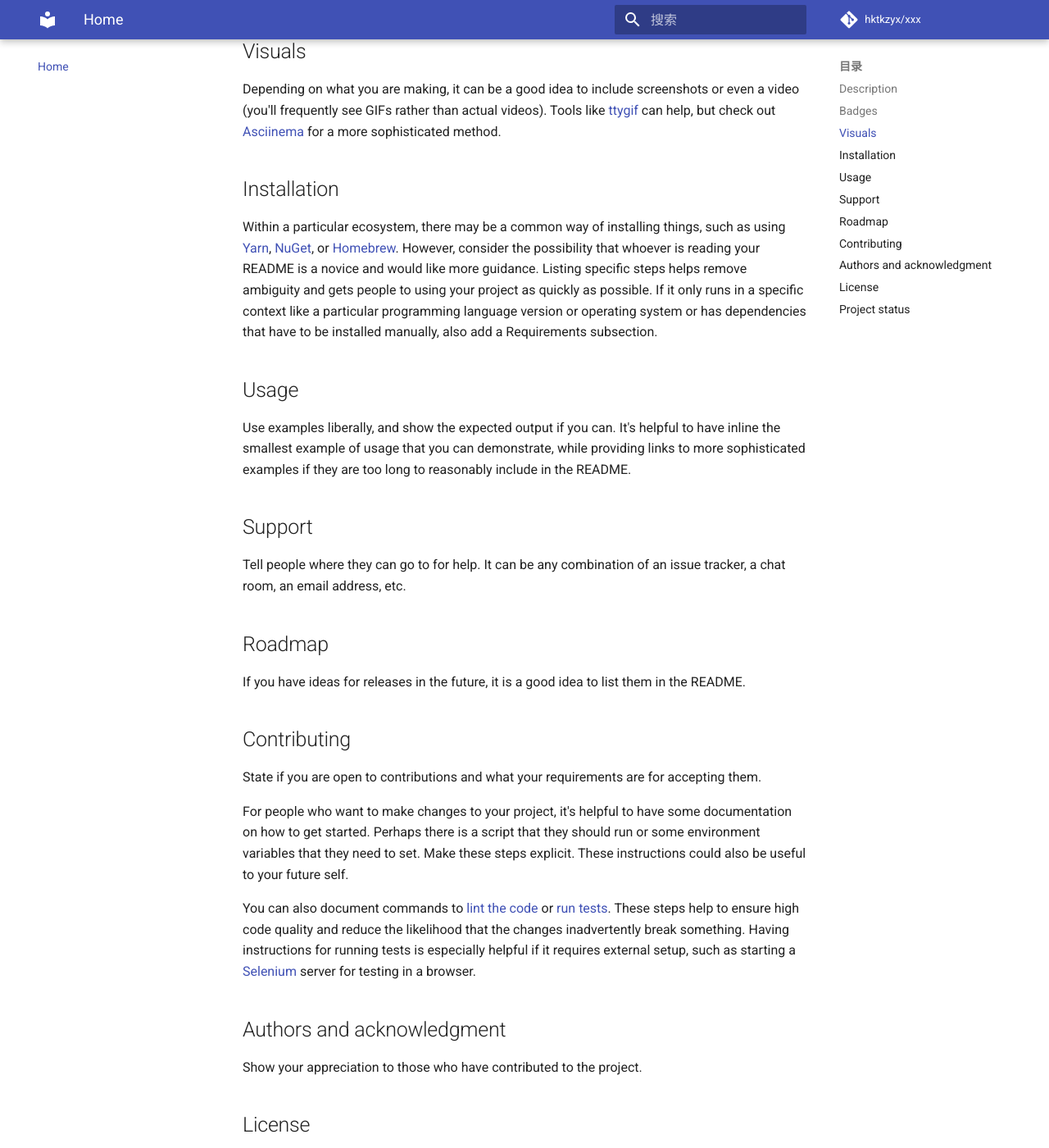
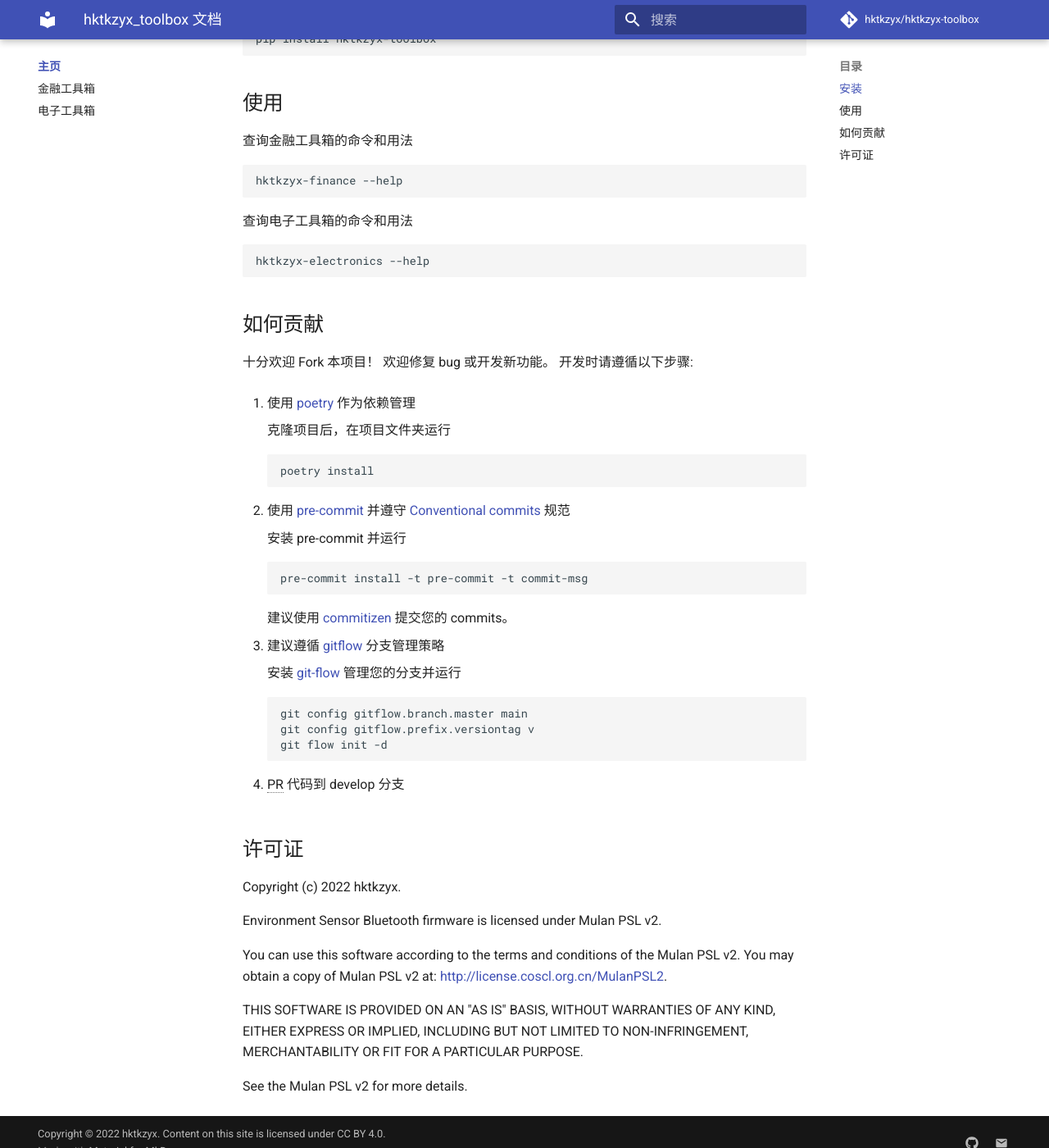
Before and after one commit to hktkzyx/hktkzyx-toolbox, an MkDocs documentation site: the page built from docs/README.md, in a window 1280 px wide and 1400 px high, scrolled down 609 px. Shown: the whole window at 82% size. Built offline with MkDocs 1.6.1 and Material for MkDocs 9.7.7, drawn with Linux system fonts in a browser that asks for light colours; comment, search, counter and statistics services are not loaded; the version menu is left out; some of the changed text lies outside the part shown.

Commit message:
docs: add docs

````diff
--- a/docs/README.md
+++ b/docs/README.md
@@ -1,70 +1,92 @@
-# Name
+# hktkzyx_toolbox 文档
 
-Choose a self-explaining name for your project.
+[Official Website](https://hktkzyx.github.io/hktkzyx-toolbox/) | @hktkzyx/hktkzyx_toolbox
 
-## Description
+hktkzyx_toolbox 是 hktkzyx 的一个工具箱应用。
+目前该工具箱主要采用命令行接口，具有一下功能：
 
-Let people know what your project can do specifically.
-Provide context and add a link to any reference visitors might be unfamiliar with.
-A list of **Features** or a **Background** subsection can also be added here.
-If there are alternatives to your project, this is a good place to list differentiating factors.
+- 养老保险计算
 
-## Badges
+    计算城镇居民养老保险的预期待遇
 
-On some READMEs, you may see small images that convey metadata, such as whether or not all the tests are passing for the project.
-You can use [Shields](https://shields.io/) to add some to your README.
-Many services also have instructions for adding a badge.
+- LED 分压电阻、电流计算
 
-## Visuals
+    计算 LED 的分压电阻大小
 
-Depending on what you are making, it can be a good idea to include screenshots or even a video (you'll frequently see GIFs rather than actual videos).
-Tools like [ttygif](https://github.com/icholy/ttygif) can help, but check out [Asciinema](https://asciinema.org/) for a more sophisticated method.
+- 标准电阻查询
 
-## Installation
+    根据电阻值查询标准电阻
 
-Within a particular ecosystem, there may be a common way of installing things,
-such as using [Yarn](https://yarnpkg.com/), [NuGet](https://www.nuget.org/), or [Homebrew](https://brew.sh/).
-However, consider the possibility that whoever is reading your README is a novice and would like more guidance.
-Listing specific steps helps remove ambiguity and gets people to using your project as quickly as possible.
-If it only runs in a specific context like a particular programming language version or operating system or has dependencies that have to be installed manually, also add a Requirements subsection.
+## 安装
 
-## Usage
+```bash
+pip install hktkzyx-toolbox
+```
 
-Use examples liberally, and show the expected output if you can.
-It's helpful to have inline the smallest example of usage that you can demonstrate, while providing links to more sophisticated examples if they are too long to reasonably include in the README.
+## 使用
 
-## Support
+查询金融工具箱的命令和用法
 
-Tell people where they can go to for help.
-It can be any combination of an issue tracker, a chat room, an email address, etc.
+```bash
+hktkzyx-finance --help
+```
 
-## Roadmap
+查询电子工具箱的命令和用法
 
-If you have ideas for releases in the future, it is a good idea to list them in the README.
+```bash
+hktkzyx-electronics --help
+```
 
-## Contributing
 
-State if you are open to contributions and what your requirements are for accepting them.
+## 如何贡献
 
-For people who want to make changes to your project, it's helpful to have some documentation on how to get started.
-Perhaps there is a script that they should run or some environment variables that they need to set.
-Make these steps explicit.
-These instructions could also be useful to your future self.
+十分欢迎 Fork 本项目！
+欢迎修复 bug 或开发新功能。
+开发时请遵循以下步骤:
 
-You can also document commands to [lint the code](https://stackoverflow.com/questions/8503559/what-is-linting) or [run tests](https://en.wikipedia.org/wiki/Test_automation).
-These steps help to ensure high code quality and reduce the likelihood that the changes inadvertently break something.
-Having instructions for running tests is especially helpful if it requires external setup, such as starting a [Selenium](http://www.seleniumhq.org/) server for testing in a browser.
+1. 使用 [poetry](https://python-poetry.org/) 作为依赖管理
 
-## Authors and acknowledgment
+    克隆项目后，在项目文件夹运行
 
-Show your appreciation to those who have contributed to the project.
+    ```bash
+    poetry install
+    ```
 
-## License
+2. 使用 [pre-commit](https://pre-commit.com/) 并遵守 [Conventional commits](https://www.conventionalcommits.org/en/v1.0.0/) 规范
 
-For open source projects, say how it is [licensed](https://www.makeareadme.com/#license-1).
+    安装 pre-commit 并运行
 
-## Project status
+    ```bash
+    pre-commit install -t pre-commit -t commit-msg
+    ```
 
-If you have run out of energy or time for your project, put a note at the top of the README saying that development has slowed down or stopped completely.
-Someone may choose to fork your project or volunteer to step in as a maintainer or owner, allowing your project to keep going.
-You can also make an explicit request for maintainers.
+    建议使用 [commitizen](https://github.com/commitizen-tools/commitizen) 提交您的 commits。
+
+3. 建议遵循 [gitflow](https://nvie.com/posts/a-successful-git-branching-model/) 分支管理策略
+
+    安装 [git-flow](https://github.com/petervanderdoes/gitflow-avh) 管理您的分支并运行
+
+    ```bash
+    git config gitflow.branch.master main
+    git config gitflow.prefix.versiontag v
+    git flow init -d
+    ```
+
+4. PR 代码到 develop 分支
+
+*[PR]: Pull request
+
+## 许可证
+
+Copyright (c) 2022 hktkzyx.
+
+Environment Sensor Bluetooth firmware is licensed under Mulan PSL v2.
+
+You can use this software according to the terms and conditions of the Mulan PSL v2.
+You may obtain a copy of Mulan PSL v2 at: http://license.coscl.org.cn/MulanPSL2.
+
+THIS SOFTWARE IS PROVIDED ON AN "AS IS" BASIS, WITHOUT WARRANTIES OF ANY KIND,
+EITHER EXPRESS OR IMPLIED, INCLUDING BUT NOT LIMITED TO NON-INFRINGEMENT,
+MERCHANTABILITY OR FIT FOR A PARTICULAR PURPOSE.
+
+See the Mulan PSL v2 for more details.
--- a/mkdocs.yml
+++ b/mkdocs.yml
@@ -1,18 +1,26 @@
 # Project information
-site_name: Site name
-site_description: Site description.
+site_name: hktkzyx toolbox
+site_description: hktkzyx toolbox.
 site_author: hktkzyx
-copyright:
-  Copyright &copy; 2022 hktkzyx.
+copyright: Copyright &copy; 2022 hktkzyx.
   Content on this site is licensed under CC BY 4.0.
 
 # Repository
-repo_name: hktkzyx/xxx
-repo_url: https://github.com/hktkzyx/xxx
+repo_name: hktkzyx/hktkzyx-toolbox
+repo_url: https://github.com/hktkzyx/hktkzyx-toolbox
 
 # Configuration
 nav:
-  - Home: README.md
+  - 主页:
+      - README.md
+      - 金融工具箱: finance.md
+      - 电子工具箱: electronics.md
+  - API 文档:
+      - reference/index.md
+      - electronics: reference/electronics.md
+      - finance:
+          - social_pension: reference/finance/social_pension.md
+      - misc: reference/misc.md
 theme:
   name: material
   language: zh
@@ -27,6 +35,20 @@ theme:
     - search.suggest
 plugins:
   - search
+  - mkdocstrings:
+      enable_inventory: true
+      default_handler: python
+      handlers:
+        python:
+          import:
+            - https://docs.python.org/3/objects.inv
+          selection:
+            docstring_style: numpy
+          rendering:
+            show_source: false
+            show_root_heading: true
+            show_signature_annotations: true
+            show_root_members_full_path: true
 extra:
   version:
     provider: mike
@@ -35,7 +57,6 @@ extra:
       link: https://github.com/hktkzyx
     - icon: material/email
       link: mailto:<hktkzyx@yeah.net>
-
 
 # Extensions
 markdown_extensions:
@@ -58,7 +79,7 @@ markdown_extensions:
       repo_url_shortener: true
       repo_url_shorthand: true
       user: hktkzyx
-      repo: electronic-dices-stc-firmware
+      repo: hktkzyx-toolbox
   - pymdownx.snippets
   - pymdownx.superfences
 
--- a/pyproject.toml
+++ b/pyproject.toml
@@ -30,6 +30,9 @@ click = "^8.0.4"
 [tool.poetry.dev-dependencies]
 pytest = "^7.1.1"
 pytest-cov = "^3.0.0"
+mkdocs = "^1.3.0"
+mkdocs-material = "^8.2.8"
+mkdocstrings-python-legacy = "^0.2.2"
 
 [tool.poetry.extras]
 dev-tools = ["flake8", "flake8-docstrings", "yapf", "pre-commit", "isort"]
````
Also changed, not shown: docs/electronics.md (added, +44 -0 lines), docs/finance.md (added, +70 -0 lines), docs/reference/electronics.md (added, +1 -0 lines), docs/reference/finance/social_pension.md (added, +1 -0 lines), docs/reference/index.md (added, +6 -0 lines), docs/reference/misc.md (added, +1 -0 lines), 1 other file.
